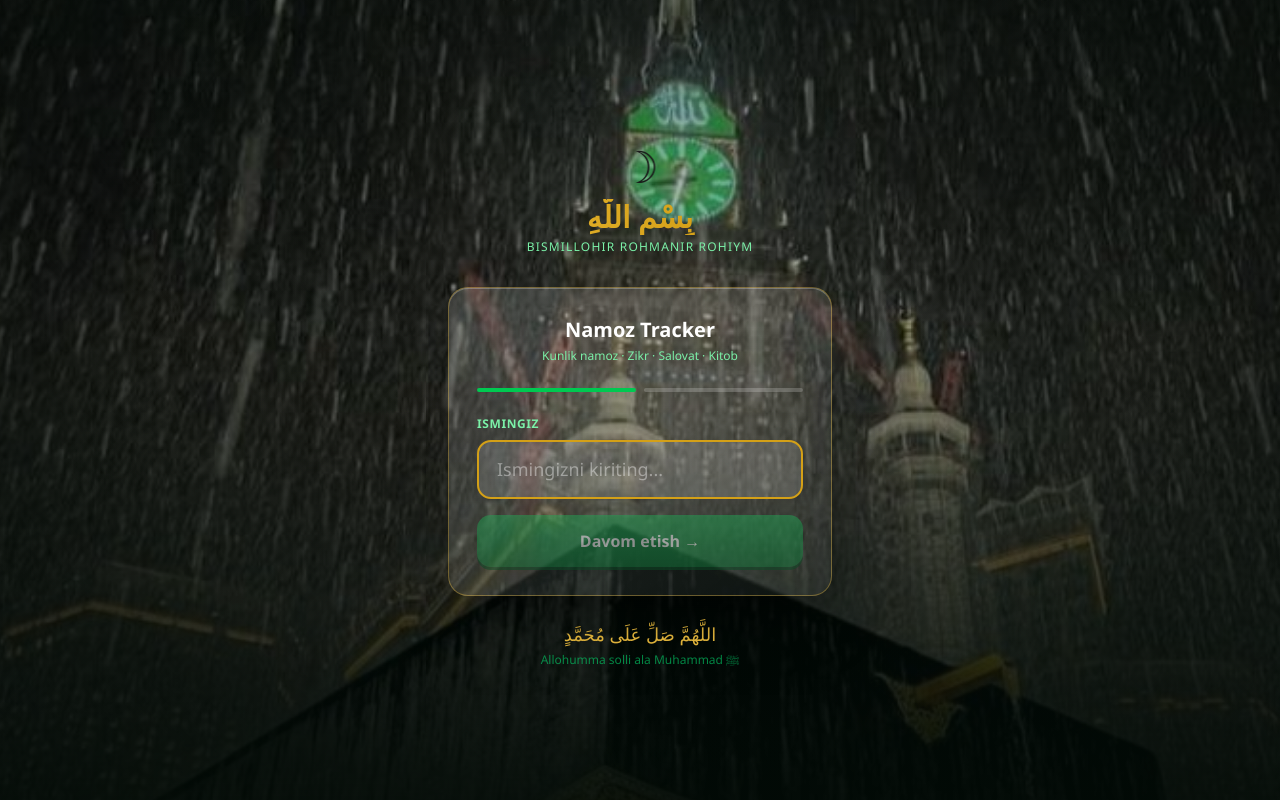
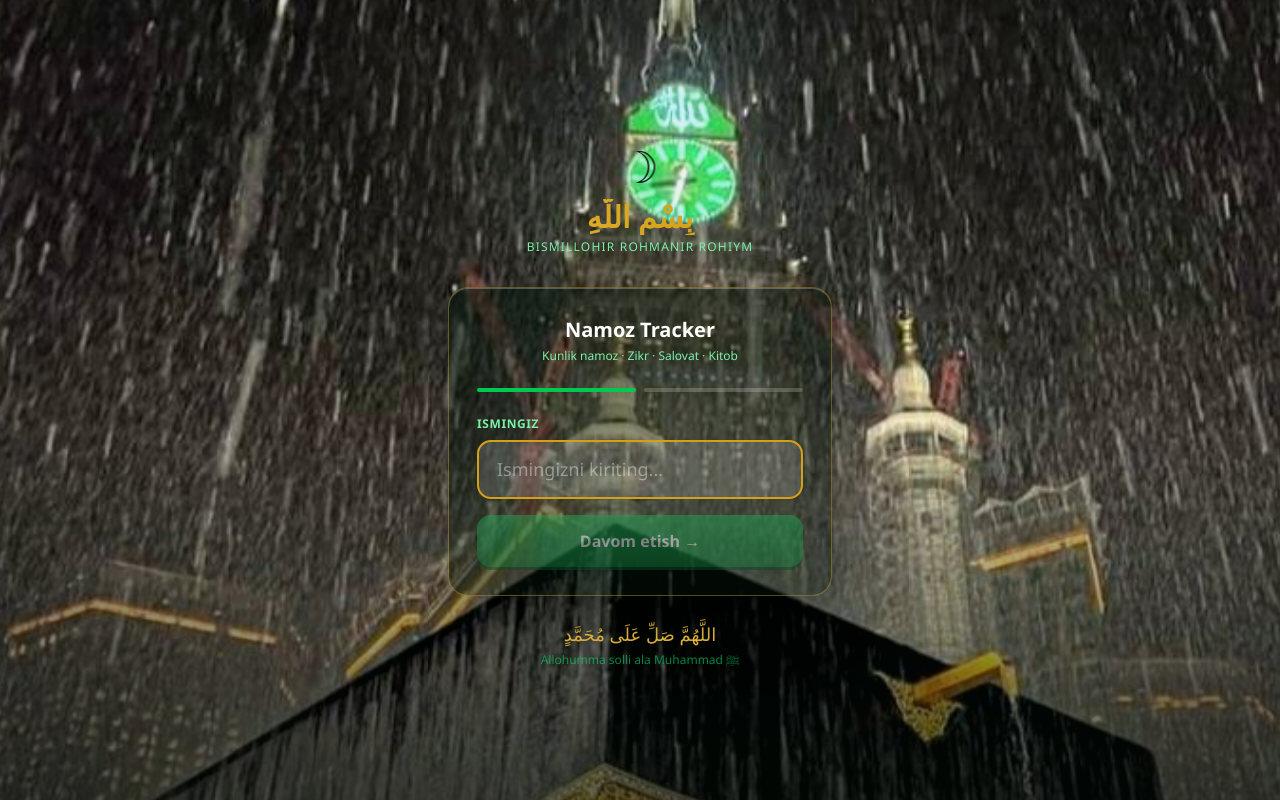
Before and after one commit to AbdulboriyOBIDJONOV1234/islamic-web-app, a Next.js app: page / in a window 1280 px wide. Built offline with nearby package versions, Linux system fonts and the light colour scheme.

Commit message:
Foto fonlar: yengil login, sahifa foni

```diff
--- a/app/globals.css
+++ b/app/globals.css
@@ -762,19 +762,19 @@ body {
 /* --- Kirish sahifasi: tungi Ka'ba, orqadan sekin zoom bo'lib keladi --- */
 .photo-stage { position: absolute; inset: 0; overflow: hidden; background: #020a06; }
 .photo-stage .photo {
-  position: absolute; inset: -4%;
+  position: absolute; inset: -4%; filter: brightness(1.18) contrast(1.08) saturate(1.1);
   background: url('/images/kaaba-night.jpg') center 30% / cover no-repeat;
-  transform: scale(1.45);
+  transform: scale(1.25);
   animation: zoomIn 9s cubic-bezier(.16,.84,.3,1) forwards, breathe 18s ease-in-out 9s infinite alternate;
   will-change: transform;
 }
 .photo-stage::after {
   content: ''; position: absolute; inset: 0;
   background:
-    radial-gradient(ellipse at 50% 35%, transparent 20%, rgba(2,10,6,.55) 75%),
-    linear-gradient(180deg, rgba(2,10,6,.35) 0%, rgba(2,10,6,.25) 40%, rgba(2,10,6,.88) 100%);
+    radial-gradient(ellipse at 50% 35%, transparent 35%, rgba(2,10,6,.28) 90%),
+    linear-gradient(180deg, rgba(2,10,6,.05) 0%, rgba(2,10,6,.05) 55%, rgba(2,10,6,.55) 100%);
 }
-@keyframes zoomIn  { from { transform: scale(1.45); opacity: .4 } to { transform: scale(1); opacity: 1 } }
+@keyframes zoomIn  { from { transform: scale(1.25); opacity: .5 } to { transform: scale(1); opacity: 1 } }
 @keyframes breathe { from { transform: scale(1) } to { transform: scale(1.07) } }
 
 /* --- Ichki sahifa (Bugun): Ka'baga cho'zilgan qo'llar --- */
@@ -791,3 +791,23 @@ body {
     linear-gradient(180deg, rgba(3,16,10,.55) 0%, rgba(3,16,10,.35) 45%, rgba(6,40,22,.92) 100%);
 }
 @keyframes zoomInHdr { from { transform: scale(1.35) } to { transform: scale(1.02) } }
+
+/* --- Login kartochkasi: foni xiralashtirmaydi, rasm ko'rinib turadi --- */
+.card-glass {
+  background: linear-gradient(145deg, rgba(4,20,12,.52), rgba(4,20,12,.34));
+  -webkit-backdrop-filter: blur(2px); backdrop-filter: blur(2px);
+}
+
+/* --- Barcha ichki sahifalarning orqa foni: yengil Ka'ba rasmi --- */
+.page-bg { position: relative; background: #eef6f0; }
+.page-bg::before {
+  content: ''; position: fixed; inset: 0; z-index: 0; pointer-events: none;
+  background:
+    linear-gradient(180deg, rgba(238,246,240,.80) 0%, rgba(238,246,240,.90) 100%),
+    url('/images/kaaba-night.jpg') center / cover no-repeat;
+}
+.page-bg > *:not(.dock) { position: relative; z-index: 1; }
+
+/* sarlavhadagi tugmalar rasm ustida ham o'qilsin */
+.header-photo button, .header-photo p { text-shadow: 0 1px 6px rgba(0,0,0,.7); }
+.header-photo button { background-color: rgba(3,16,10,.45); }
```
